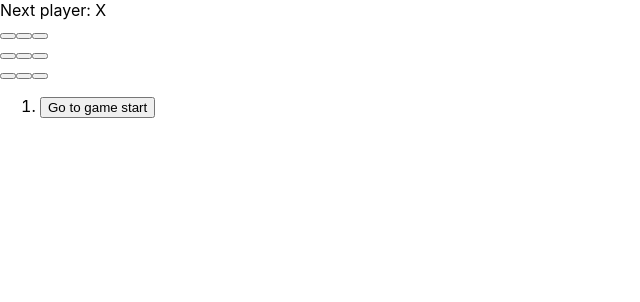
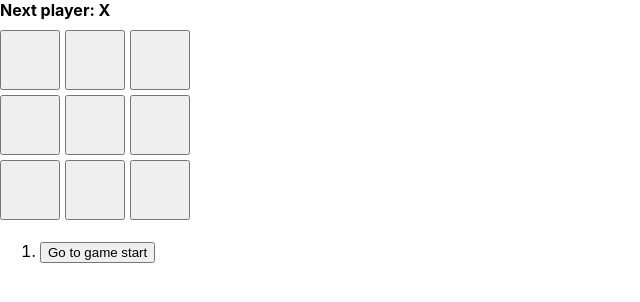
Before and after one commit to dobocreate/training, a React (Create React App) app in the folder alif_react/alip_react/: page / in a window 1280 px wide. Shown: the top 302 px of the page, without its empty margins (0-640 px from the left). Built offline with nearby package versions, Linux system fonts and the light colour scheme.

Commit message:
cssファイルを入れた

```diff
--- a/alif_react/alip_react/src/App.js
+++ b/alif_react/alip_react/src/App.js
@@ -1,5 +1,6 @@
 import React from "react";
 import Game from "./alif_react";
+import "./Game.css";
 
 function App() {
   return (
--- /dev/null
+++ b/alif_react/alip_react/src/Game.css
@@ -0,0 +1,19 @@
+.status {
+  margin-bottom: 10px;
+  font-weight: bold;
+}
+
+.board-row {
+  display: flex;
+}
+
+.square {
+  width: 60px;
+  height: 60px;
+  font-size: 24px;
+  font-weight: bold;
+  margin-right: 5px;
+  margin-bottom: 5px;
+  text-align: center;
+  vertical-align: middle;
+}
```
